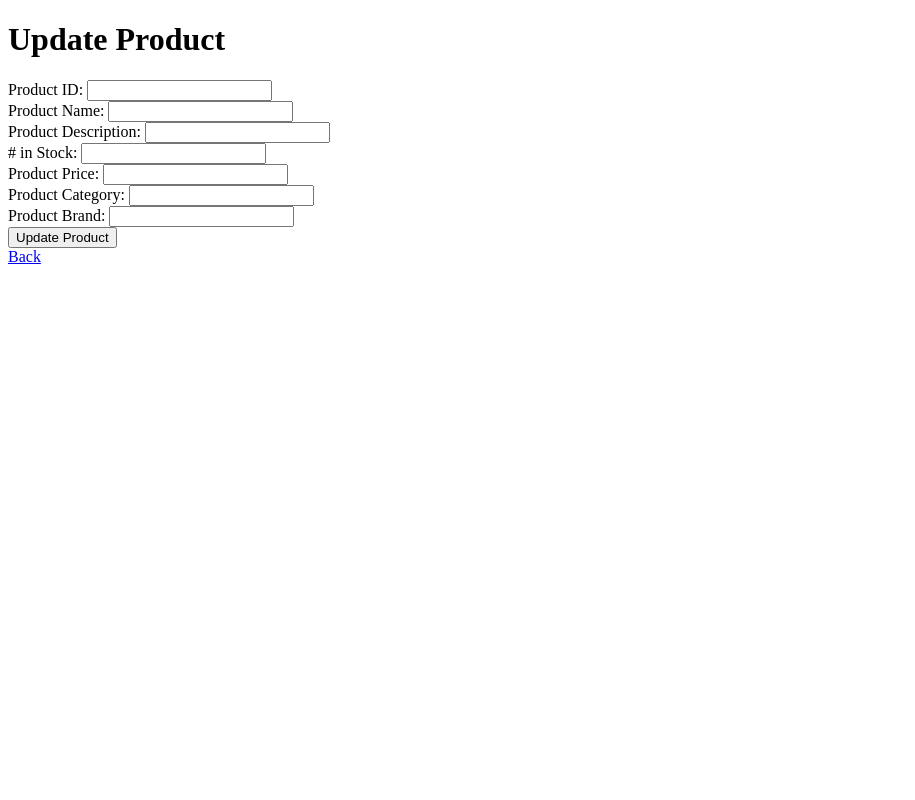
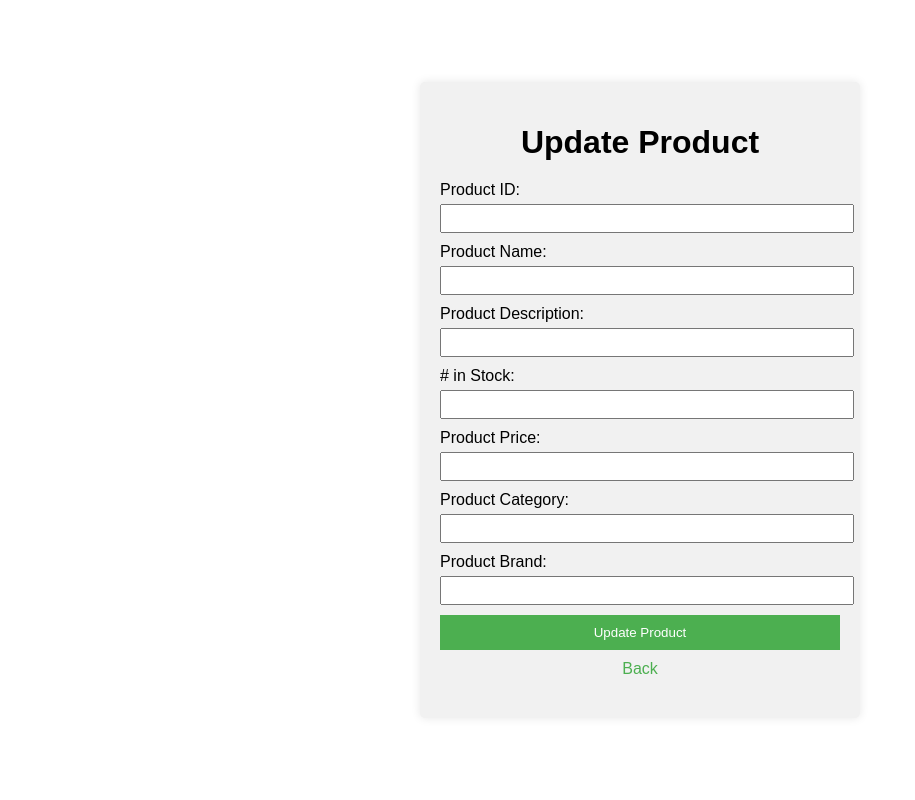
Before and after one commit to blwishom/product_retail_project, a Flask app: page /products/update in a window 1280 px wide. Shown: the whole page, without its empty margins (0-915 px from the left). Run offline with Flask 3, Linux system fonts and the light colour scheme; some libraries are stand-ins or nearby versions.

Commit message:
recent changes
css code to make html pages more visually attractive

```diff
--- a/app.py
+++ b/app.py
@@ -259,7 +259,7 @@ def product_sort(category):
                            'product_brand': result.product_brand,
                            'updated_at': result.updated_at} for result in results]
 
-    return jsonify(serialized_results)
+    return render_template('product_sort.html', products=serialized_results)
 
 #search products
 @app.route('/products/view/search/display', methods=['GET'])
--- a/templates/update_product.html
+++ b/templates/update_product.html
@@ -2,9 +2,80 @@
 <html>
 <head>
   <title>Update Product</title>
+  <style>
+    body {
+      font-family: Arial, sans-serif;
+      margin: 0;
+      display: flex;
+      justify-content: center;
+      align-items: center;
+      height: 100vh;
+    }
 
+    .container {
+      width: 400px;
+      padding: 20px;
+      background-color: #f1f1f1;
+      border-radius: 5px;
+      box-shadow: 0 0 10px rgba(0, 0, 0, 0.1);
+    }
+
+    h1 {
+      text-align: center;
+      margin-bottom: 20px;
+    }
+
+    form {
+      margin-bottom: 20px;
+    }
+
+    label {
+      display: block;
+      margin-bottom: 5px;
+    }
+
+    input[type="text"] {
+      width: 100%;
+      padding: 5px;
+      margin-bottom: 10px;
+    }
+
+    input[type="submit"] {
+      width: 100%;
+      padding: 10px 20px;
+      background-color: #4CAF50;
+      color: #fff;
+      border: none;
+      cursor: pointer;
+    }
+
+    a {
+      display: block;
+      text-align: center;
+      color: #4CAF50;
+      text-decoration: none;
+      margin-top: 10px;
+    }
+
+    #success-message {
+      background-color: #4CAF50;
+      color: #fff;
+      padding: 10px;
+      margin-bottom: 20px;
+      text-align: center;
+    }
+
+    #success-message button {
+      padding: 5px 10px;
+      background-color: #fff;
+      color: #4CAF50;
+      border: none;
+      cursor: pointer;
+    }
+  </style>
 </head>
 <body>
+  <div class="container">
     <h1>Update Product</h1>
     <form method="POST" action="/products/update/updating">
       <label for="product_id">Product ID:</label>
@@ -35,6 +106,7 @@
       <button onclick="redirectToPage('/products/update')">Go Back</button>
     </div>
     {% endif %}
+  </div>
 
   <script>
     // Function to redirect to a specific page
```
Also changed, not shown: templates/add_product.html (+11 -3 lines), templates/delete_product.html (+64 -0 lines), templates/product_sort.html (added, +39 -0 lines), templates/search_product.html (+64 -0 lines). Lines whose indentation alone changed are shown as unchanged.
